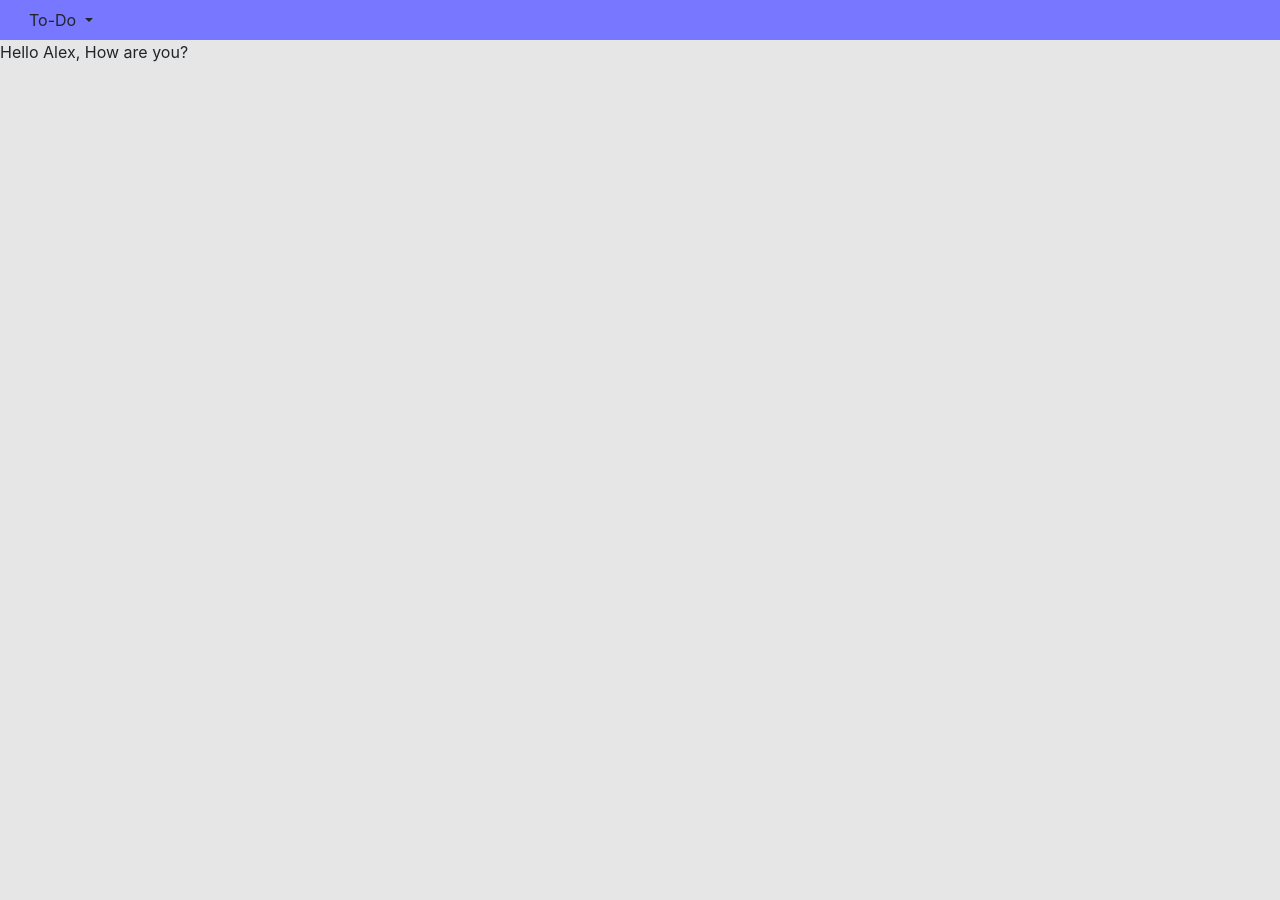
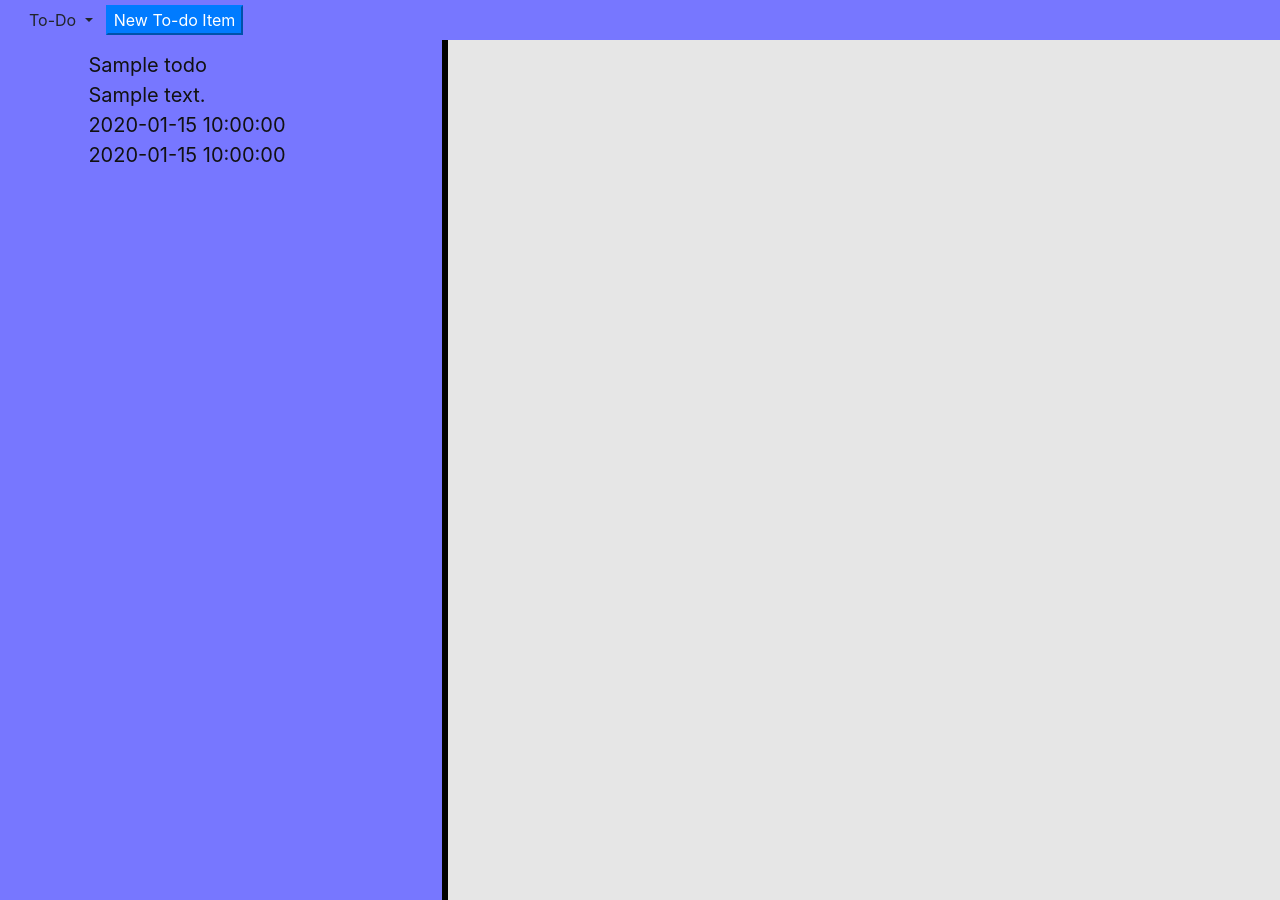
Before and after one commit to LTSchmiddy/Assignment3, a Flask app: page / in a window 1280 px wide. Run offline with Flask 2, Linux system fonts and the light colour scheme; tables that the repository leaves empty hold one stand-in row (values such as "Sample post"); some libraries are stand-ins or nearby versions.

Commit message:
functional

```diff
--- a/app.py
+++ b/app.py
@@ -1,12 +1,28 @@
+import os
+
 from flask import *
 
+
+from blueprints.interface import interface
+from blueprints.panes import panes
+from blueprints.api import api
+import db
+
 app = Flask(__name__)
-app.config['TEMPLATES_AUTO_RELOAD'] = True
+app.config.from_mapping(
+    SECRET_KEY=os.environ.get('SECRET_KEY') or 'dev',
+    SQLALCHEMY_DATABASE_URI=os.environ["DATABASE_URL"],
+    SQLALCHEMY_TRACK_MODIFICATIONS=False,
+    TEMPLATES_AUTO_RELOAD=True
+)
 
-@app.route('/')
-def hello_world():
-    return render_template("index.html")
+# app.config['TEMPLATES_AUTO_RELOAD'] = True
 
+db.init_app_db(app)
+
+app.register_blueprint(interface, url_prefix="/")
+app.register_blueprint(panes, url_prefix="/panes")
+app.register_blueprint(api, url_prefix="/api")
 
 if __name__ == '__main__':
     app.run()
--- /dev/null
+++ b/blueprints/interface.py
@@ -0,0 +1,15 @@
+import os
+from flask import *
+
+
+interface = Blueprint(
+    'interface',
+    __name__,
+    root_path=os.getcwd(),
+    template_folder="templates",
+    static_folder="static",
+)
+
+@interface.route('/')
+def hello_world():
+    return render_template("index.html")
--- /dev/null
+++ b/blueprints/panes.py
@@ -0,0 +1,24 @@
+import os
+from flask import *
+from db.tables import *
+
+panes = Blueprint(
+    'panes',
+    __name__,
+    root_path=os.getcwd(),
+    template_folder="templates/pane_templates",
+    static_folder="static",
+)
+
+
+@panes.route('/item_list', methods=('GET', 'POST'))
+def item_list():
+    return render_template("item_button_list.html", items=TodoItem.query.order_by(TodoItem.date_added).all())
+
+
+@panes.route('/item_view', methods=('GET', 'POST'))
+def item_view():
+    print()
+
+    search_id = request.form.get('id')
+    return render_template("item_view.html", item=TodoItem.query.filter(TodoItem.id == search_id).first())
--- a/requirements.txt
+++ b/requirements.txt
@@ -10,8 +10,10 @@ Jinja2==2.11.2
 lazy-object-proxy==1.4.3
 MarkupSafe==1.1.1
 mccabe==0.6.1
+psycopg2==2.8.5
 pylint==2.5.2
 pylint-flask-sqlalchemy==0.2.0
+python-dotenv==0.13.0
 six==1.14.0
 SQLAlchemy==1.3.16
 toml==0.10.0
--- a/static/scripts/common.js
+++ b/static/scripts/common.js
@@ -1,3 +1,43 @@
+
+let selected_item = -1;
+
+function open_selected_item(item_id) {
+    $.post("/panes/item_view", {'id': item_id}, (data, status)=>{
+    // $.post("/panes/item_view", (data, status)=>{
+        if (status !== 'success') {
+            return;
+        }
+        selected_item = item_id;
+        $('#full_item_view').html(data);
+    });
+
+}
+
+function delete_item(item_id) {
+        $.post("/api/delete", {'id': item_id}, (data, status)=>{
+        if (status !== 'success') {
+            return;
+        }
+        selected_item = item_id;
+        console.log(data);
+        $('#full_item_view').html("");
+        load_item_list();
+    });
+}
+
+function new_item() {
+        $.post("/api/create", {}, (data, status)=>{
+        if (status !== 'success') {
+            return;
+        }
+        selected_item = data;
+        open_selected_item(selected_item)
+        load_item_list();
+    });
+}
+
+
+
 function seconds_to_timecode(val) {
     let retVal = "";
 
--- a/static/styles/main.css
+++ b/static/styles/main.css
@@ -26,7 +26,8 @@ body {
     left: 0;
 
     overflow: auto;
-    height: calc(100% - 110px);
+    /*height: calc(100% - 110px);*/
+    height: 100%;
     width: 100%;
     z-index: -5;
 }
@@ -49,7 +50,8 @@ body {
     overflow: auto;
     /*width: 50vw;*/
     /*width: 30%;*/
-    width: 200px;
+    /*width: 200px;*/
+    width: 35%;
 }
 
 ul.sidebar-content {
@@ -93,59 +95,8 @@ ul.sidebar-content li.sidebar-active {
     /*width: 70%;*/
     padding: 10px;
 
-    width: calc(100vw - 200px);
-}
-
-.playback-control {
-    position: fixed;
-    bottom: 0;
-    left: 0;
-    width: 100%;
-    height: 70px;
-    display: flex;
-    flex-direction: row;
-    flex-wrap: nowrap;
-
-}
-
-
-
-.playback-buttons-container {
-    /*position: absolute;*/
-    /*left: 0;*/
-    /*top: 0;*/
-    /*float: left;*/
-    height: 100%;
-    margin: auto 10px;
-    /*vertical-align: middle;*/
-    align-self: flex-start;
-    flex-grow: 0;
-    flex-shrink: 0;
-}
-
-.playback-buttons-container button{
-    height: 100%;
-}
-
-.seek-container {
-    /*position: absolute;*/
-    /*left: 300px;*/
-    /*top: 0;*/
-    /*float: left;*/
-    height: 100%;
-    margin: auto 10px;
-    vertical-align: middle;
-    /*text-align: center;*/
-    align-self: stretch;
-    /*flex: 1 1 calc(100% - 200px);*/
-    flex-grow: 1;
-    flex-shrink: 1;
-
-
-}
-
-.seek-range {
-    width: 100%;
+    /*width: calc(100vw - 200px);*/
+    width: 65%;
 }
 
 @media (min-width: 800px){
--- a/templates/common/common_ui.html
+++ b/templates/common/common_ui.html
@@ -5,10 +5,12 @@
     {% include "common/components/navbar.html" %}
 
     <div class="middle-field">
+    {% include "common/components/sidebar.html" %}
 
-    {% block content %} {% endblock %}
+        <div id="content-field" class="content-field">
+        {% block content %} {% endblock %}
 
-
+        </div>
     </div>
 
 
--- a/templates/common/components/navbar.html
+++ b/templates/common/components/navbar.html
@@ -7,11 +7,13 @@
                   To-Do
               </button>
               <div class="dropdown-menu">
-                  <button class="dropdown-item">New To-do Item</button>
+                  <button class="dropdown-item" onclick="new_item()">New To-do Item</button>
                   <button class="dropdown-item" onclick="window.close()">Quit</button>
 
               </div>
         </li>
     </ul>
 
+    <button class="btn-primary" onclick="new_item()">New To-do Item</button>
+
 </nav>
--- /dev/null
+++ b/templates/common/components/sidebar.html
@@ -0,0 +1,61 @@
+<div class="sidebar ui-bar" id="lib-sidebar">
+    <ul id="sidebar-content" class="sidebar-content">
+{#        <li id="sidebar-home"><a class="btn">Home</a></li>#}
+{#        <li id="sidebar-movies"><a class="btn">Movies</a></li>#}
+{#        <li id="sidebar-shows"><a class="btn">TV Shows</a></li>#}
+{#        <li id="sidebar-videos"><a class="btn">Videos</a></li>#}
+{#        <li id="sidebar-libraries"><a class="btn">Libraries</a></li>#}
+
+    </ul>
+
+
+
+
+</div>
+
+
+<script>
+    $(document).ready(function() {
+        let sidebar = document.getElementById('lib-sidebar');
+        let contentField = document.getElementById('content-field');
+        if (sidebar) {
+            let resizer = document.createElement('div');
+            resizer.className = 'drag-handle';
+            {#resizer.style.width = '6px';#}
+            {#resizer.style.height = '100%';#}
+            sidebar.appendChild(resizer);
+            resizer.addEventListener('mousedown', initResize, false);
+        }
+
+        function initResize(e) {
+            window.addEventListener('mousemove', Resize, false);
+            window.addEventListener('mouseup', stopResize, false);
+            {#$('#mainArea.content, #tabs iframe').addClass('marginLeft');#}
+        }
+
+        function Resize(e) {
+            sidebar.style.width = (e.clientX - sidebar.offsetLeft) + 'px';
+            contentField.style.width = 'calc(100vw - ' + (e.clientX - sidebar.offsetLeft) + 'px)';
+            {#$('sidebar-resizable').css('margin-left', (e.clientX - element.offsetLeft) + 'px');#}
+            {#$('#tabs iframe').css('margin-left', (element.offsetLeft + 40) + 'px');#}
+        }
+
+        function stopResize(e) {
+            window.removeEventListener('mousemove', Resize, false);
+            window.removeEventListener('mouseup', stopResize, false);
+            {#$('#tabs iframe').css('margin-left', element.offsetLeft + 'px');#}
+        }
+
+    });
+
+
+    function load_item_list() {
+        $('#sidebar-content').load("/panes/item_list");
+    }
+
+    load_item_list();
+
+
+
+
+</script>
--- a/templates/index.html
+++ b/templates/index.html
@@ -1,5 +1,16 @@
 {% extends "common/common_ui.html" %}
 
 {% block content %}
-    Hello Alex, How are you?
+    <div id="full_item_view">
+
+
+
+
+
+
+    </div>
+
+    <script>
+
+    </script>
 {% endblock %}
--- /dev/null
+++ b/templates/pane_templates/components/item_button.html
@@ -0,0 +1,7 @@
+<li class="item_button"><a onclick="open_selected_item({{ item.id }})">
+    <div class="item_name">{{ item.title }}</div>
+    <div class="item_description">{{ item.description }}</div>
+    <div class="item_date_added">{{ item.date_added }}</div>
+    <div class="item_date_due">{{ item.date_due }}</div>
+</a>
+</li>
--- /dev/null
+++ b/templates/pane_templates/item_button_list.html
@@ -0,0 +1,6 @@
+{% for i in items %}
+    {% with item=i %}
+        {% include "components/item_button.html" %}
+    {% endwith %}
+
+{% endfor %}
```
Also changed, not shown: blueprints/api.py (added, +86 -0 lines), db/__init__.py (added, +15 -0 lines), db/tables.py (added, +55 -0 lines), templates/pane_templates/item_view.html (added, +36 -0 lines).
